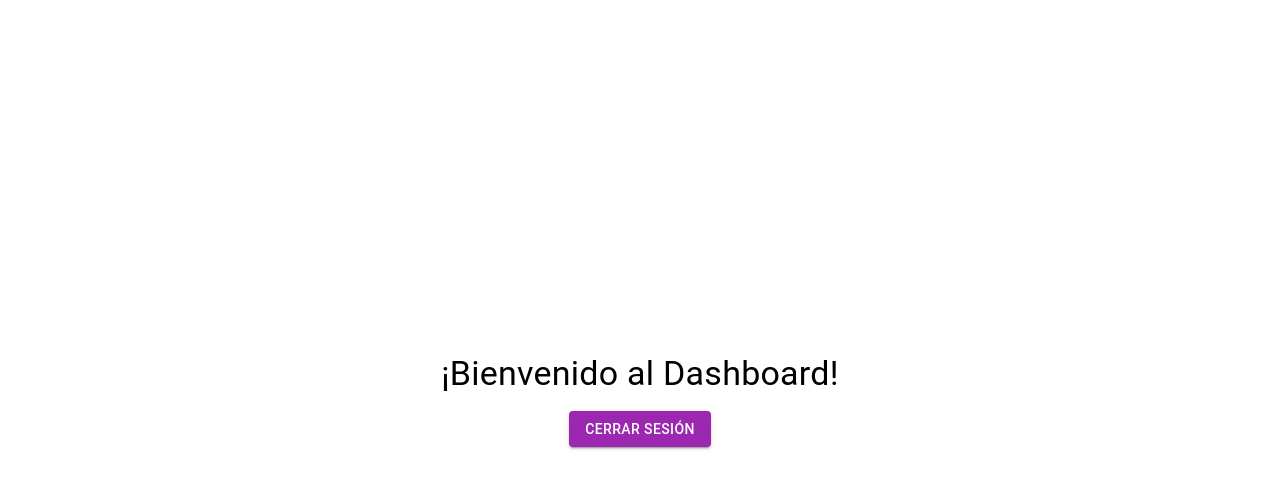
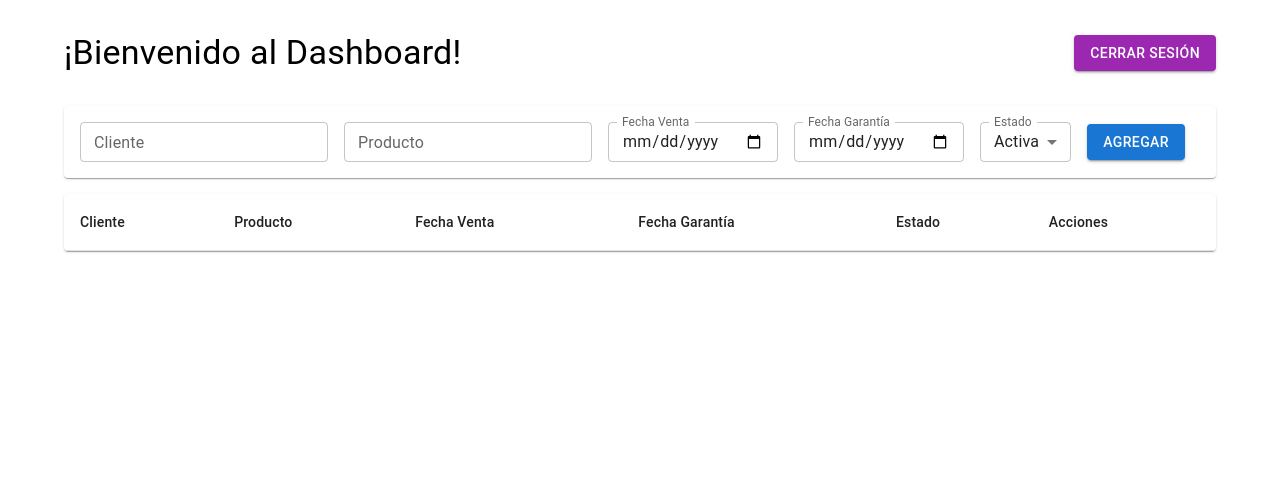
Before and after one commit to dariopirozzo/control-stock-baterias, a React (Vite) app: page /dashboard in a window 1280 px wide. Shown: the top 488 px of the page. Built offline with nearby package versions, Linux system fonts and the light colour scheme.

Commit message:
creando formularios para carga de garantias

```diff
--- a/package.json
+++ b/package.json
@@ -12,8 +12,10 @@
     "@emotion/react": "^11.14.0",
     "@emotion/styled": "^11.14.0",
     "@hookform/resolvers": "^5.0.1",
+    "@mui/icons-material": "^7.1.0",
     "@mui/material": "^7.1.0",
     "@reduxjs/toolkit": "^2.8.1",
+    "lucide-react": "^0.511.0",
     "react": "18.3.1",
     "react-dom": "18.3.1",
     "react-hook-form": "^7.56.4",
--- a/src/components/Dashboard.tsx
+++ b/src/components/Dashboard.tsx
@@ -1,30 +1,29 @@
 // src/components/Dashboard.tsx
 import React from 'react';
-import { Typography, Box, Button } from '@mui/material';
+import { Typography, Box, Button, Container } from '@mui/material';
 import { useNavigate } from 'react-router-dom';
+import UserTable from './UserTable'; // Asegúrate de que esta ruta sea correcta
 
 const Dashboard: React.FC = () => {
   const navigate = useNavigate();
 
   const handleLogout = () => {
     // Aquí podrías limpiar tokens o estado de sesión si los tienes
-    navigate('/login');
+    navigate('/login'); // o '/' según tu configuración
   };
 
   return (
-    <Box
-      display="flex"
-      flexDirection="column"
-      justifyContent="center"
-      alignItems="center"
-      height="100vh"
-      gap={2}
-    >
-      <Typography variant="h4">¡Bienvenido al Dashboard!</Typography>
-      <Button variant="contained" color="secondary" onClick={handleLogout}>
-        Cerrar sesión
-      </Button>
-    </Box>
+    <Container maxWidth="lg">
+      <Box display="flex" justifyContent="space-between" alignItems="center" my={4}>
+        <Typography variant="h4">¡Bienvenido al Dashboard!</Typography>
+        <Button variant="contained" color="secondary" onClick={handleLogout}>
+          Cerrar sesión
+        </Button>
+      </Box>
+
+      {/* Aquí se muestra la tabla */}
+      <UserTable />
+    </Container>
   );
 };
 
--- /dev/null
+++ b/src/components/UserTable.tsx
@@ -0,0 +1,253 @@
+// src/components/UserTable.tsx
+import React, { useState } from 'react';
+import {
+  Table, TableBody, TableCell, TableContainer, TableHead,
+  TableRow, Paper, TextField, MenuItem, IconButton, Box, Button
+} from '@mui/material';
+import EditIcon from '@mui/icons-material/Edit';
+import SaveIcon from '@mui/icons-material/Save';
+import DeleteIcon from '@mui/icons-material/Delete';
+
+type Guarantee = {
+  id: number;
+  cliente: string;
+  producto: string;
+  fechaVenta: string;
+  fechaGarantia: string;
+  estado: string;
+};
+
+const estados = ['Activa', 'Expirada', 'En revisión'];
+
+const initialRows: Guarantee[] = [];
+
+const UserTable: React.FC = () => {
+  const [rows, setRows] = useState(initialRows);
+  const [editRowId, setEditRowId] = useState<number | null>(null);
+  const [editData, setEditData] = useState<Partial<Guarantee>>({});
+  const [newGuarantee, setNewGuarantee] = useState<Partial<Guarantee>>({
+    cliente: '',
+    producto: '',
+    fechaVenta: '',
+    fechaGarantia: '',
+    estado: 'Activa'
+  });
+
+  const handleEditClick = (row: Guarantee) => {
+    setEditRowId(row.id);
+    setEditData(row);
+  };
+
+  const handleInputChange = (e: React.ChangeEvent<HTMLInputElement>) => {
+    setEditData({ ...editData, [e.target.name]: e.target.value });
+  };
+
+  const handleSaveClick = () => {
+    setRows((prevRows) =>
+      prevRows.map((row) =>
+        row.id === editRowId ? { ...row, ...editData } : row
+      )
+    );
+    setEditRowId(null);
+    setEditData({});
+  };
+
+  const handleDeleteClick = (id: number) => {
+    if (window.confirm('¿Estás seguro de que querés eliminar esta garantía?')) {
+      setRows((prev) => prev.filter((row) => row.id !== id));
+    }
+  };
+
+  const handleNewChange = (e: React.ChangeEvent<HTMLInputElement>) => {
+    setNewGuarantee({ ...newGuarantee, [e.target.name]: e.target.value });
+  };
+
+  const handleAddGuarantee = () => {
+    if (
+      !newGuarantee.cliente ||
+      !newGuarantee.producto ||
+      !newGuarantee.fechaVenta ||
+      !newGuarantee.fechaGarantia
+    ) {
+      alert('Todos los campos son obligatorios');
+      return;
+    }
+
+    const newRow: Guarantee = {
+      ...(newGuarantee as Guarantee),
+      id: Date.now()
+    };
+
+    setRows((prev) => [...prev, newRow]);
+    setNewGuarantee({
+      cliente: '',
+      producto: '',
+      fechaVenta: '',
+      fechaGarantia: '',
+      estado: 'Activa'
+    });
+  };
+
+  return (
+    <Box>
+      {/* Formulario para nueva garantía */}
+      <Box
+        display="flex"
+        gap={2}
+        p={2}
+        component={Paper}
+        alignItems="center"
+        flexWrap="wrap"
+        mb={2}
+      >
+        <TextField
+          label="Cliente"
+          name="cliente"
+          value={newGuarantee.cliente}
+          onChange={handleNewChange}
+          size="small"
+        />
+        <TextField
+          label="Producto"
+          name="producto"
+          value={newGuarantee.producto}
+          onChange={handleNewChange}
+          size="small"
+        />
+        <TextField
+          label="Fecha Venta"
+          name="fechaVenta"
+          type="date"
+          value={newGuarantee.fechaVenta}
+          onChange={handleNewChange}
+          size="small"
+          InputLabelProps={{ shrink: true }}
+        />
+        <TextField
+          label="Fecha Garantía"
+          name="fechaGarantia"
+          type="date"
+          value={newGuarantee.fechaGarantia}
+          onChange={handleNewChange}
+          size="small"
+          InputLabelProps={{ shrink: true }}
+        />
+        <TextField
+          select
+          label="Estado"
+          name="estado"
+          value={newGuarantee.estado}
+          onChange={handleNewChange}
+          size="small"
+        >
+          {estados.map((estado) => (
+            <MenuItem key={estado} value={estado}>
+              {estado}
+            </MenuItem>
+          ))}
+        </TextField>
+        <Button variant="contained" onClick={handleAddGuarantee}>
+          Agregar
+        </Button>
+      </Box>
+
+      {/* Tabla de garantías */}
+      <TableContainer component={Paper}>
+        <Table>
+          <TableHead>
+            <TableRow>
+              <TableCell>Cliente</TableCell>
+              <TableCell>Producto</TableCell>
+              <TableCell>Fecha Venta</TableCell>
+              <TableCell>Fecha Garantía</TableCell>
+              <TableCell>Estado</TableCell>
+              <TableCell>Acciones</TableCell>
+            </TableRow>
+          </TableHead>
+          <TableBody>
+            {rows.map((row) => (
+              <TableRow key={row.id}>
+                {editRowId === row.id ? (
+                  <>
+                    <TableCell>
+                      <TextField
+                        name="cliente"
+                        value={editData.cliente}
+                        onChange={handleInputChange}
+                        size="small"
+                      />
+                    </TableCell>
+                    <TableCell>
+                      <TextField
+                        name="producto"
+                        value={editData.producto}
+                        onChange={handleInputChange}
+                        size="small"
+                      />
+                    </TableCell>
+                    <TableCell>
+                      <TextField
+                        name="fechaVenta"
+                        type="date"
+                        value={editData.fechaVenta}
+                        onChange={handleInputChange}
+                        size="small"
+                      />
+                    </TableCell>
+                    <TableCell>
+                      <TextField
+                        name="fechaGarantia"
+                        type="date"
+                        value={editData.fechaGarantia}
+                        onChange={handleInputChange}
+                        size="small"
+                      />
+                    </TableCell>
+                    <TableCell>
+                      <TextField
+                        select
+                        name="estado"
+                        value={editData.estado}
+                        onChange={handleInputChange}
+                        size="small"
+                      >
+                        {estados.map((estado) => (
+                          <MenuItem key={estado} value={estado}>
+                            {estado}
+                          </MenuItem>
+                        ))}
+                      </TextField>
+                    </TableCell>
+                    <TableCell>
+                      <IconButton onClick={handleSaveClick}>
+                        <SaveIcon sx={{ color: '#2e7d32' }} />
+                      </IconButton>
+                    </TableCell>
+                  </>
+                ) : (
+                  <>
+                    <TableCell>{row.cliente}</TableCell>
+                    <TableCell>{row.producto}</TableCell>
+                    <TableCell>{row.fechaVenta}</TableCell>
+                    <TableCell>{row.fechaGarantia}</TableCell>
+                    <TableCell>{row.estado}</TableCell>
+                    <TableCell>
+                      <IconButton onClick={() => handleEditClick(row)}>
+                        <EditIcon sx={{ color: '#1976d2' }} />
+                      </IconButton>
+                      <IconButton onClick={() => handleDeleteClick(row.id)}>
+                        <DeleteIcon sx={{ color: '#d32f2f' }} />
+                      </IconButton>
+                    </TableCell>
+                  </>
+                )}
+              </TableRow>
+            ))}
+          </TableBody>
+        </Table>
+      </TableContainer>
+    </Box>
+  );
+};
+
+export default UserTable;
--- a/src/router/AppRoutes.tsx
+++ b/src/router/AppRoutes.tsx
@@ -7,7 +7,7 @@ function AppRoutes() {
   return (
     <Router>
       <Routes>
-        <Route path="/login" element={<Login />} />
+        <Route path="/" element={<Login />} />
         <Route path="/dashboard" element={<Dashboard />} />
         {/* otras rutas */}
       </Routes>
```
Also changed, not shown: 1 other file (tests, documents, lock files or other folders).
